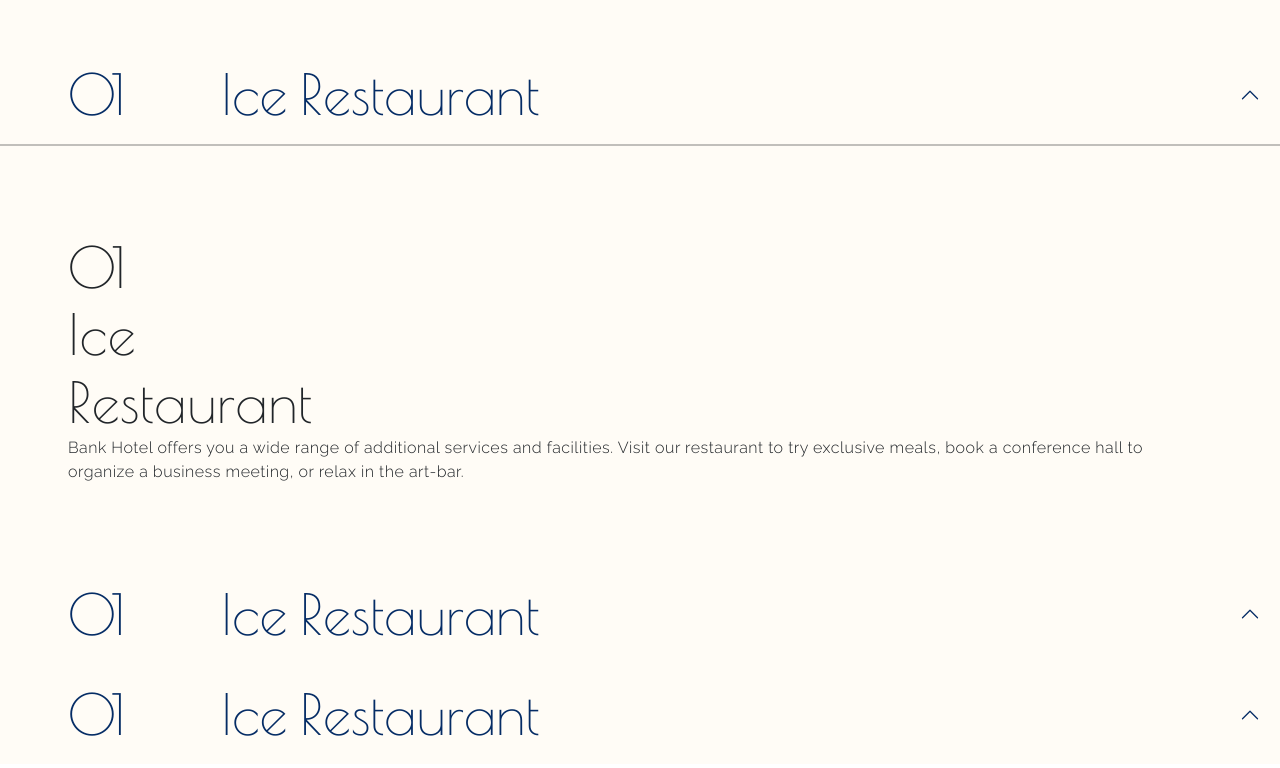
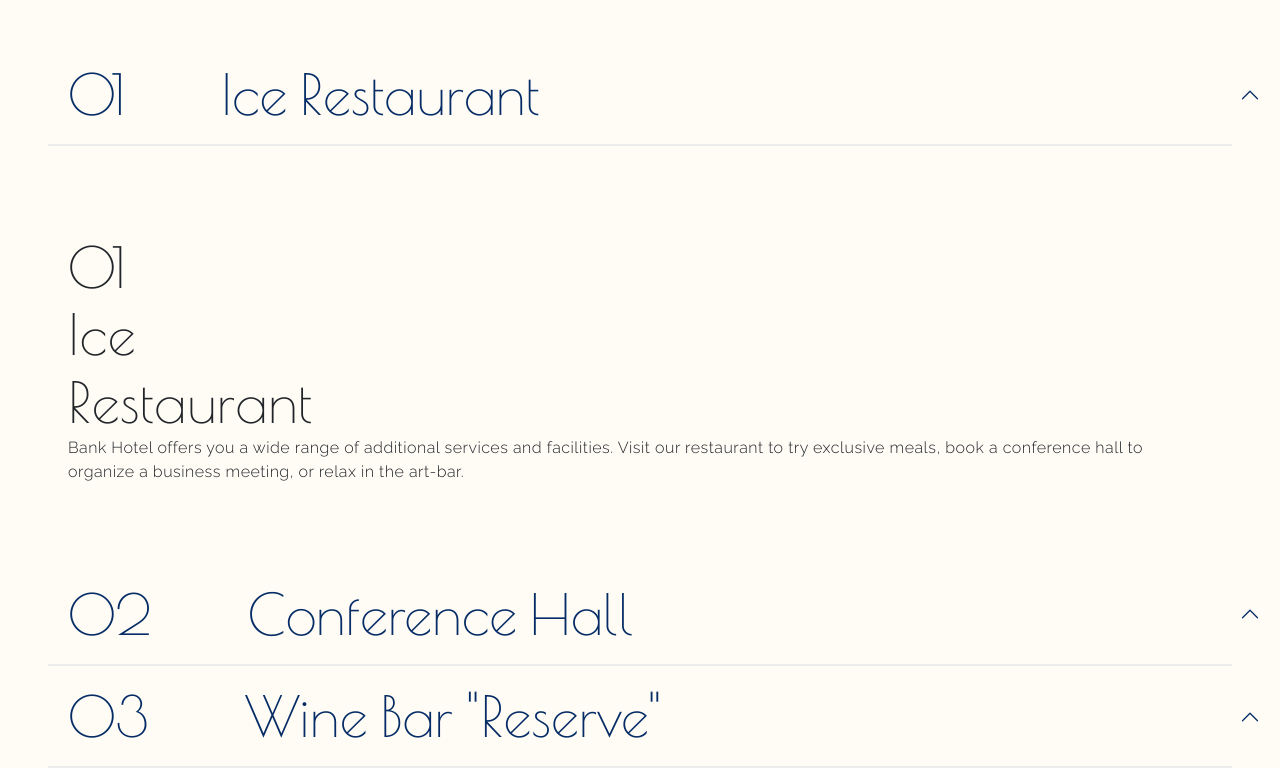
Before and after one commit to albertodefendi/demo_sim, a website: page html/index.html in a window 1280 px wide. Shown: the part 4463-5231 px from the top of the page. Drawn offline with nearby package versions, Linux system fonts and the light colour scheme.

Commit message:
Progresses

```diff
--- a/css/landing_page.scss
+++ b/css/landing_page.scss
@@ -164,7 +164,7 @@
 }
 
 .hline {
-    border: solid 1px rgba(37, 37, 37, 0.281);;
+    border: solid 1px rgb(236, 236, 236);;
 }
 
 // -------------------------------------------------------------------------------------------------------------
--- a/html/index.html
+++ b/html/index.html
@@ -206,7 +206,7 @@
                         <h1 class="fs-5 px-5">Ice Restaurant</h1>
                     </button>
                 </h2>
-                <div class="d-flex hline px-5"></div>
+                <div class="d-flex hline mx-5"></div>
                 <div id="collapse-ice-restaurant" class="accordion-collapse collapse show" data-bs-parent="#accordionExample">
                     <div class="accordion-body">
                         <div class="d-flex flex-4 justify-content-end flex-column p-5" id="room-description">
@@ -226,15 +226,16 @@
                 <h2 class="accordion-header">
                     <button class="accordion-button" type="button" data-bs-toggle="collapse"
                         data-bs-target="#collapse-conference-hall" aria-expanded="true" aria-controls="collapse-conference-hall">
-                        <h1 class="fs-5 px-5">01</h1>
-                        <h1 class="fs-5 px-5">Ice Restaurant</h1>
+                        <h1 class="fs-5 px-5">02</h1>
+                        <h1 class="fs-5 px-5">Conference Hall</h1>
                     </button>
                 </h2>
+                <div class="d-flex hline mx-5"></div>
                 <div id="collapse-conference-hall" class="accordion-collapse collapse" data-bs-parent="#accordionExample">
                     <div class="accordion-body">
                         <div class="d-flex flex-4 justify-content-end flex-column p-5" id="room-description">
                             <div class="mt-4">
-                                <h1 class="fs-5">01</h1>
+                                <h1 class="fs-5">02</h1>
                                 <h1 class="fs-5">Ice<br>Restaurant</h1>
                                 <p>Bank Hotel offers you a wide range of additional services and facilities. Visit our
                                     restaurant to try exclusive meals, book a conference hall to organize a business
@@ -249,10 +250,11 @@
                 <h2 class="accordion-header">
                     <button class="accordion-button" type="button" data-bs-toggle="collapse"
                         data-bs-target="#collapse-wine-bar" aria-expanded="true" aria-controls="collapse-wine-bar">
-                        <h1 class="fs-5 px-5">01</h1>
-                        <h1 class="fs-5 px-5">Ice Restaurant</h1>
+                        <h1 class="fs-5 px-5">03</h1>
+                        <h1 class="fs-5 px-5">Wine Bar "Reserve"</h1>
                     </button>
                 </h2>
+                <div class="d-flex hline mx-5"></div>
                 <div id="collapse-wine-bar" class="accordion-collapse collapse" data-bs-parent="#accordionExample">
                     <div class="accordion-body">
                         <div class="d-flex flex-4 justify-content-end flex-column p-5" id="room-description">
```
Also changed, not shown: css/landing_page.css.
